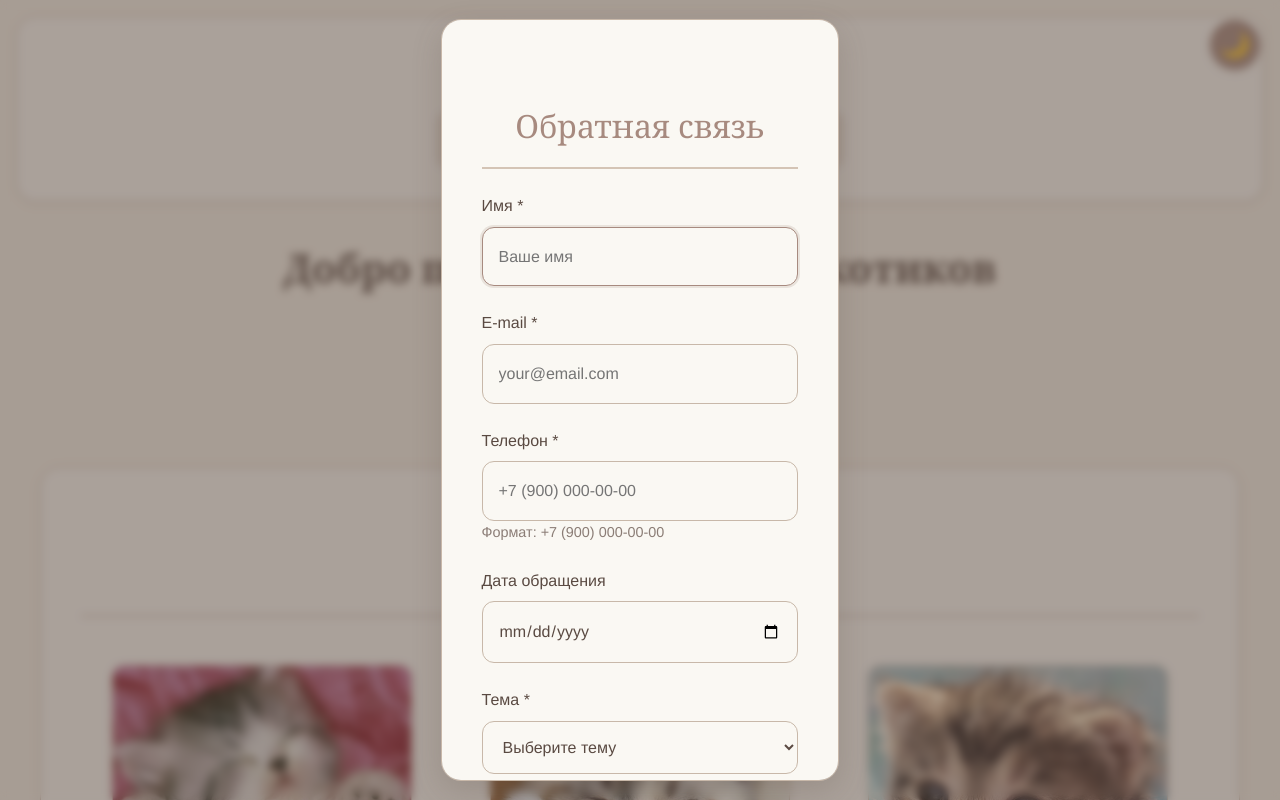
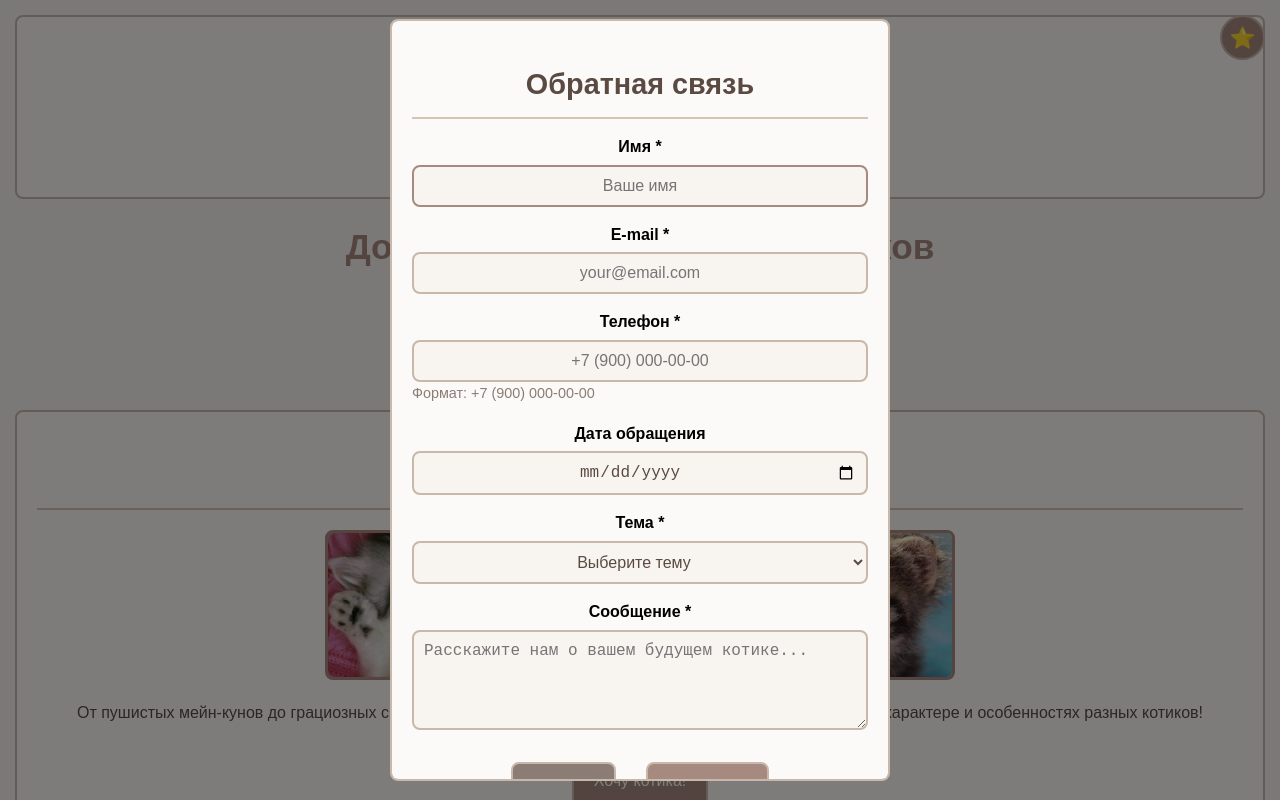
Before and after one commit to evhnud-tech/my-awesome-project, a plain HTML site: page index.html in a window 1280 px wide. Both pictures are taken after a click on the button "Быстрая связь". Shown: the top 800 px of the page. Drawn offline with Linux system fonts and the light colour scheme.

Commit message:
Изменен стиль сайта

```diff
--- a/index.html
+++ b/index.html
@@ -11,7 +11,7 @@
 <body>
     <!-- Кнопка переключения темы -->
     <button class="theme-toggle" id="themeToggle" aria-label="Переключить тему">
-        🌙
+        ⭐
     </button>
 
     <!-- Шапка сайта -->
@@ -26,7 +26,7 @@
         </nav>
     </header>
 
-    <!-- Уникальное основное содержимое страницы -->
+    <!-- основное содержимое страницы -->
     <main>
         <h1>Добро пожаловать в мир котиков</h1>
 
@@ -87,7 +87,7 @@
 
     <!-- Подвал сайта -->
     <footer>
-        <p>&copy; 2023 Мир котиков. С любовью к каждому хвостику</p>
+        <p>&copy; 2025 Мир котиков. С любовью к каждому хвостику</p>
         <p>Телефон: +7 (123) 456-78-90</p>
         <p>Email: kotiki@mail.com</p>
     </footer>
@@ -150,7 +150,7 @@
 
     // Обновление иконки кнопки темы
     function updateThemeButton(theme) {
-        themeToggle.textContent = theme === 'light' ? '🌙' : '☀️';
+        themeToggle.textContent = theme === 'light' ? '⭐' : '🌟';
         themeToggle.setAttribute('aria-label',
             theme === 'light' ? 'Включить темную тему' : 'Включить светлую тему');
     }
--- a/style.css
+++ b/style.css
@@ -1,18 +1,17 @@
-/* ===== БАЗОВЫЕ СТИЛИ ===== */
 * {
     box-sizing: border-box;
 }
+
 html, body {
     margin: 0;
     padding: 0;
-    font-family: 'Helvetica Neue', Arial, sans-serif;
-    transition: all 0.3s ease;
+    font-family: 'Arial', sans-serif;
 }
 
 :root {
   /* Светлая тема */
-  --color-bg: #f5f0e6;
-  --color-bg-light: #faf8f3;
+  --color-bg: #f8f4f0;
+  --color-bg-light: #fcfaf8;
   --color-fg: #5a4a42;
   --color-muted: #8b7d76;
   --color-primary: #a78a7f;
@@ -21,20 +20,15 @@ html, body {
   --color-border: #c8b8a9;
 
   /* Отступы */
-  --space-1: 4px;
-  --space-2: 8px;
-  --space-3: 16px;
-  --space-4: 24px;
-  --space-5: 40px;
-  --space-6: 60px;
+  --space-1: 5px;
+  --space-2: 10px;
+  --space-3: 15px;
+  --space-4: 20px;
+  --space-5: 30px;
+  --space-6: 40px;
 
   /* Скругления */
-  --radius: 12px;
-  --radius-large: 20px;
-
-  /* Тени */
-  --shadow: 0 2px 8px rgba(90, 74, 66, 0.08);
-  --shadow-hover: 0 4px 16px rgba(90, 74, 66, 0.12);
+  --radius: 8px;
 }
 
 /* Темная тема */
@@ -47,447 +41,302 @@ html, body {
   --color-secondary: #5a524c;
   --color-accent: #4a4440;
   --color-border: #5a524c;
-  --shadow: 0 2px 8px rgba(0, 0, 0, 0.3);
-  --shadow-hover: 0 4px 16px rgba(0, 0, 0, 0.4);
 }
 
 body {
-  font-family: 'Helvetica Neue', Arial, sans-serif;
-  line-height: 1.6;
     background: var(--color-bg);
     color: var(--color-fg);
     padding: var(--space-3);
-  min-height: 100vh;
-}
-
-/* ===== КНОПКА ПЕРЕКЛЮЧЕНИЯ ТЕМЫ ===== */
-.theme-toggle {
-  position: fixed;
-  top: 20px;
-  right: 20px;
-  z-index: 1000;
-  background: var(--color-primary);
-  border: none;
-  border-radius: 50%;
-  width: 50px;
-  height: 50px;
-  cursor: pointer;
-  display: flex;
-  align-items: center;
-  justify-content: center;
-  font-size: 1.5rem;
-  box-shadow: var(--shadow);
-  transition: all 0.3s ease;
-}
-
-.theme-toggle:hover {
-  transform: scale(1.1);
-  box-shadow: var(--shadow-hover);
-}
-
-/* ===== ТИПОГРАФИКА ===== */
-h1, h2, h3, h4, h5, h6 {
-  font-family: Georgia, 'Times New Roman', serif;
-  text-align: center;
-  margin: 0 0 var(--space-4) 0;
-}
-
-h1 {
-  font-size: 2.5rem;
-  color: var(--color-fg);
-  margin: var(--space-5) 0;
-  font-weight: 600;
-  line-height: 1.3;
-}
-
-h2 {
-  font-size: 2rem;
-  color: var(--color-primary);
-  margin: var(--space-5) 0 var(--space-4) 0;
-  border-bottom: 2px solid var(--color-secondary);
-  padding-bottom: var(--space-3);
-  font-weight: 500;
-}
-
-h3 {
-  font-size: 1.5rem;
-  color: var(--color-fg);
-  margin: var(--space-4) 0 var(--space-3) 0;
+    line-height: 1.6;
     text-align: center;
 }
 
-p {
-  text-align: center;
-  margin: 0 0 var(--space-4) 0;
-  line-height: 1.7;
+/* ===== КНОПКА ТЕМЫ ===== */
+.theme-toggle {
+    position: fixed;
+    top: 15px;
+    right: 15px;
+    background: var(--color-primary);
+    border: 2px solid var(--color-border);
+    border-radius: 50%;
+    width: 45px;
+    height: 45px;
+    cursor: pointer;
+    font-size: 1.3rem;
+    z-index: 1000;
 }
 
-/* ===== ШАПКА И НАВИГАЦИЯ ===== */
+/* ===== ШАПКА ===== */
 .site-header {
     background: var(--color-bg-light);
     padding: var(--space-4);
-  border-radius: var(--radius-large);
-  margin-bottom: var(--space-5);
-  box-shadow: var(--shadow);
-  border: 1px solid var(--color-border);
+    border-radius: var(--radius);
+    margin-bottom: var(--space-4);
+    border: 2px solid var(--color-border);
+
+    display: flex;
+    flex-direction: column;
+    align-items: center;
     text-align: center;
-  position: relative;
 }
 
 .site-header__brand {
-  font-size: 1.8rem;
-  font-weight: 600;
+    font-size: 2.3rem;
+    font-weight: bold;
     color: var(--color-primary);
     text-decoration: none;
-  font-family: Georgia, 'Times New Roman', serif;
-  display: inline-block;
+    display: block;
     margin-bottom: var(--space-3);
-}
-
-/* Стили для галереи изображений */
-.image-gallery {
-  display: flex;
-  justify-content: space-around;
-  align-items: center;
-  flex-wrap: wrap;
-  gap: var(--space-3);
-  margin: var(--space-4) 0;
-}
-
-.image-gallery .responsive-image {
-  width: 30%;
-  max-width: 300px;
-  height: 300px;
-  object-fit: cover;
-  border-radius: var(--radius);
-  box-shadow: var(--shadow);
-  border: 1px solid var(--color-border);
-  transition: transform 0.3s ease;
-}
-
-.image-gallery .responsive-image:hover {
-  transform: scale(1.05);
 }
 
 .site-nav__list {
     list-style: none;
     padding: 0;
+    margin: 0;
     display: flex;
     gap: var(--space-3);
-  margin: 0;
     justify-content: center;
-  flex-wrap: wrap;
+    flex-wrap: wrap;/
 }
 
 .site-nav__link {
+    background: var(--color-accent);
     color: var(--color-fg);
+    padding: var(--space-2) var(--space-3);
+    border-radius: var(--radius);
     text-decoration: none;
-  padding: var(--space-3) var(--space-4);
-  border-radius: var(--radius);
-  transition: all 0.3s ease;
-  background: var(--color-accent);
-  font-weight: 500;
     display: block;
+    border: 1px solid var(--color-border);
     text-align: center;
 }
 
 .site-nav__link:hover {
     background: var(--color-primary);
     color: white;
-  transform: translateY(-1px);
-  box-shadow: var(--shadow-hover);
 }
 
-/* ===== ОСНОВНОЕ СОДЕРЖИМОЕ ===== */
-main {
-  max-width: 1200px;
-  margin: 0 auto;
+/* ===== ЗАГОЛОВКИ И ТЕКСТ ===== */
+h1, h2, h3, h4, h5, h6 {
+    text-align: center;
+    margin: var(--space-3) 0;
 }
 
+h1 {
+    font-size: 2.2rem;
+    color: var(--color-primary);
+    margin: var(--space-4) 0;
+}
+
+h2 {
+    font-size: 1.8rem;
+    color: var(--color-fg);
+    margin: var(--space-4) 0 var(--space-3) 0;
+    border-bottom: 2px solid var(--color-secondary);
+    padding-bottom: var(--space-2);
+}
+
+h3 {
+    font-size: 1.4rem;
+    margin: var(--space-3) 0 var(--space-2) 0;
+}
+
+p {
+    text-align: center;
+    margin: var(--space-3) 0;
+}
+
+/* ===== СЕКЦИИ ===== */
 section {
     background: var(--color-bg-light);
-  padding: var(--space-5);
-  margin: var(--space-5) 0;
-  border-radius: var(--radius-large);
-  box-shadow: var(--shadow);
-  border: 1px solid var(--color-border);
-  transition: transform 0.3s ease;
+    padding: var(--space-4);
+    margin: var(--space-4) 0;
+    border-radius: var(--radius);
+    border: 2px solid var(--color-border);
     text-align: center;
 }
 
-section:hover {
-  transform: translateY(-2px);
-  box-shadow: var(--shadow-hover);
-}
-
-/* ===== КНОПКИ И ССЫЛКИ ===== */
-a {
-  color: var(--color-primary);
-  text-decoration: none;
-  transition: all 0.3s ease;
-  font-weight: 500;
-}
-
-a:hover {
-  color: var(--color-fg);
-  text-decoration: underline;
-}
-
+/* ===== КНОПКИ ===== */
 .button, .form__button {
     background: var(--color-primary);
     color: white;
-  border: none;
-  padding: var(--space-3) var(--space-5);
+    border: 2px solid var(--color-border);
+    padding: var(--space-3) var(--space-4);
     border-radius: var(--radius);
     cursor: pointer;
     font-size: 1rem;
-  font-weight: 500;
-  transition: all 0.3s ease;
+    text-decoration: none;
     display: inline-block;
-  text-decoration: none;
-  box-shadow: var(--shadow);
-  font-family: 'Helvetica Neue', Arial, sans-serif;
+    margin: var(--space-2);
 }
 
 .button:hover, .form__button:hover {
     background: #8c7268;
-  transform: translateY(-1px);
-  box-shadow: var(--shadow-hover);
-  text-decoration: none;
-  color: white;
 }
 
 /* ===== ФОРМЫ ===== */
 .form {
     max-width: 500px;
-  margin: var(--space-5) auto;
-  text-align: left;
+    margin: 0 auto;
+    text-align: center;
 }
 
 .form__label {
     display: block;
-  margin: var(--space-4) 0 var(--space-2);
-  font-weight: 500;
-  color: var(--color-fg);
-  text-align: left;
+    margin: var(--space-3) 0 var(--space-1) 0;
+    font-weight: bold;
+    text-align: center;
 }
 
 .form__input,
 .form__select,
 .form__textarea {
     width: 100%;
-  padding: var(--space-3);
-  border: 1px solid var(--color-border);
+    padding: var(--space-2);
+    border: 2px solid var(--color-border);
     border-radius: var(--radius);
-  font: inherit;
-  background: var(--color-bg-light);
+    background: var(--color-bg);
     color: var(--color-fg);
-  transition: border-color 0.3s ease;
-  font-family: 'Helvetica Neue', Arial, sans-serif;
+    font-size: 1rem;
+    text-align: center;
 }
 
 .form__input:focus,
 .form__select:focus,
 .form__textarea:focus {
+    border-color: var(--color-primary);
     outline: none;
-  border-color: var(--color-primary);
-  box-shadow: 0 0 0 2px rgba(167, 138, 127, 0.2);
 }
 
 .form__textarea {
     resize: vertical;
-  min-height: 120px;
+    min-height: 100px;
+    text-align: left;
 }
 
 .form-actions {
     display: flex;
-  gap: var(--space-3);
-  margin-top: var(--space-4);
-  justify-content: flex-end;
+    gap: var(--space-2);
+    margin-top: var(--space-3);
+    justify-content: center;
 }
 
-/* ===== МЕДИА-КОНТЕЙНЕРЫ ===== */
-.media-container {
-  aspect-ratio: 16/9;
-  max-width: 800px;
-  margin: var(--space-5) auto;
+/* ===== ГАЛЕРЕЯ ===== */
+.image-gallery {
+    display: flex;
+    justify-content: center;
+    gap: var(--space-3);
+    margin: var(--space-4) 0;
+    flex-wrap: wrap;
+}
+
+.image-gallery .responsive-image {
+    width: 200px;
+    height: 150px;
+    object-fit: cover;
     border-radius: var(--radius);
-  overflow: hidden;
-  box-shadow: var(--shadow);
+    border: 3px solid var(--color-primary);
+}
+
+/* ===== СЕТКИ ===== */
+.grid {
+    display: grid;
+    grid-template-columns: repeat(auto-fit, minmax(200px, 1fr));
+    gap: var(--space-3);
+    margin: var(--space-3) 0;
+}
+
+.grid-item {
+    background: var(--color-accent);
+    padding: var(--space-3);
+    border-radius: var(--radius);
+    text-align: center;
     border: 1px solid var(--color-border);
 }
 
-.media-container iframe,
-.media-container video {
+.statistics-grid {
+    display: grid;
+    grid-template-columns: repeat(auto-fit, minmax(180px, 1fr));
+    gap: var(--space-3);
+}
+
+/* ===== ВИДЕО ===== */
+.media-container {
+    width: 100%;
+    max-width: 600px;
+    height: 300px;
+    margin: var(--space-4) auto;
+    border-radius: var(--radius);
+    overflow: hidden;
+    border: 2px solid var(--color-border);
+}
+
+.media-container iframe {
     width: 100%;
     height: 100%;
     border: none;
 }
 
-/* ===== ИЗОБРАЖЕНИЯ ===== */
-.responsive-image {
-  width: 100%;
-  height: auto;
+/* ===== МОДАЛЬНОЕ ОКНО ===== */
+dialog {
+    border: none;
     border-radius: var(--radius);
-  margin: var(--space-4) 0;
-  box-shadow: var(--shadow);
+    background: var(--color-bg-light);
+    padding: var(--space-4);
+    max-width: 500px;
+    width: 90%;
+    border: 2px solid var(--color-border);
+    text-align: center;
+}
+
+dialog::backdrop {
+    background: rgba(0,0,0,0.5);
+}
+
+/* ===== ХЛЕБНЫЕ КРОШКИ ===== */
+nav[aria-label="Хлебные крошки"] {
+    background: var(--color-accent);
+    padding: var(--space-2);
+    border-radius: var(--radius);
+    margin: var(--space-3) 0;
+    text-align: center;
     border: 1px solid var(--color-border);
 }
 
-/* ===== МОДАЛЬНОЕ ОКНО ===== */
-dialog {
-  border: none;
-  border-radius: var(--radius-large);
-  box-shadow: 0 10px 30px rgba(90, 74, 66, 0.2);
-  background: var(--color-bg-light);
-  border: 1px solid var(--color-border);
-  padding: var(--space-5);
-  color: var(--color-fg);
+/* ===== СПИСКИ ===== */
+ul, ol {
+    text-align: center;
+    max-width: 600px;
+    margin: var(--space-3) auto;
+    display: inline-block;
+    text-align: left;
 }
 
-dialog::backdrop {
-  background: rgba(90, 74, 66, 0.5);
-  backdrop-filter: blur(4px);
-}
-
-[data-theme="dark"] dialog::backdrop {
-  background: rgba(0, 0, 0, 0.7);
+li {
+    margin: var(--space-2) 0;
+    line-height: 1.5;
+    text-align: left;
 }
 
 /* ===== ПОДВАЛ ===== */
 footer {
     background: var(--color-bg-light);
-  padding: var(--space-5);
-  border-radius: var(--radius-large);
-  margin-top: var(--space-6);
+    padding: var(--space-4);
+    border-radius: var(--radius);
+    margin-top: var(--space-5);
     text-align: center;
-  box-shadow: var(--shadow);
-  border: 1px solid var(--color-border);
+    border: 2px solid var(--color-border);
 }
 
-footer p {
-  margin: var(--space-2) 0;
-}
-
-/* ===== ХЛЕБНЫЕ КРОШКИ ===== */
-nav[aria-label="Хлебные крошки"] {
-  background: var(--color-accent);
-  padding: var(--space-3);
-  border-radius: var(--radius);
-  margin: var(--space-4) 0;
-  text-align: center;
-}
-
-nav[aria-label="Хлебные крошки"] a {
-  color: var(--color-primary);
-}
-
-nav[aria-label="Хлебные крошки"] span {
-  color: var(--color-muted);
-}
-
-/* ===== СПИСКИ ===== */
-ul, ol {
-  text-align: left;
-  display: inline-block;
-  margin: var(--space-4) 0;
-}
-
-li {
-  margin: var(--space-2) 0;
-  line-height: 1.6;
-  text-align: left;
-  color: var(--color-fg);
-}
-
-/* ===== СЕТКИ ===== */
-.grid {
-  display: grid;
-  grid-template-columns: repeat(auto-fit, minmax(250px, 1fr));
-  gap: var(--space-4);
-  margin: var(--space-4) 0;
-}
-
-.grid-item {
-  background: var(--color-accent);
-  padding: var(--space-4);
-  border-radius: var(--radius);
-  text-align: center;
-}
-
-/* ===== СЕТКА ДЛЯ СТАТИСТИКИ ===== */
-.statistics-grid {
-  display: grid;
-  grid-template-columns: repeat(auto-fit, minmax(200px, 1fr));
-  gap: var(--space-4);
-  margin: var(--space-4) 0;
-}
-
-/* ===== АДАПТИВНОСТЬ ===== */
-@media (max-width: 768px) {
-  .theme-toggle {
-    top: 10px;
-    right: 10px;
-    width: 40px;
-    height: 40px;
-    font-size: 1.2rem;
-  }
-
-  .site-nav__list {
-    flex-direction: column;
-    gap: var(--space-2);
-  }
-
-  body {
-    padding: var(--space-2);
-  }
-
-  h1 {
-    font-size: 2rem;
-  }
-
-  h2 {
-    font-size: 1.6rem;
-  }
-
-  section {
-    padding: var(--space-4);
-    margin: var(--space-4) 0;
-  }
-
-  .form-actions {
-    flex-direction: column;
-  }
-
-  .grid {
-    grid-template-columns: 1fr;
-  }
-
-  .image-gallery {
-    flex-direction: column;
-  }
-
-  .image-gallery .responsive-image {
-    width: 100%;
-    max-width: 100%;
-  }
-}
-
-/* ===== КАСТОМНЫЕ СКРОЛЛБАРЫ ===== */
+/* ===== ПРОСТЫЕ СКРОЛЛБАРЫ ===== */
 ::-webkit-scrollbar {
     width: 8px;
 }
 
 ::-webkit-scrollbar-track {
     background: var(--color-accent);
-  border-radius: 4px;
 }
 
 ::-webkit-scrollbar-thumb {
     background: var(--color-primary);
     border-radius: 4px;
 }
-
-::-webkit-scrollbar-thumb:hover {
-  background: #8c7268;
-}
```
Also changed, not shown: about.html (+7 -7 lines), contacts.html (+5 -4 lines). Lines whose indentation alone changed are shown as unchanged.
